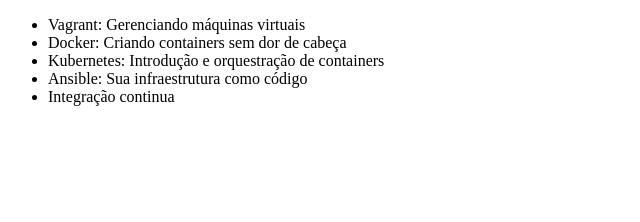
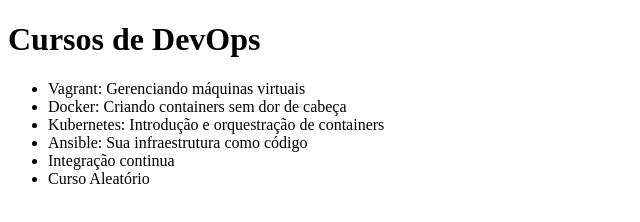
Before and after one commit to Koellfreestyle/Praticando-curso-de-git, a plain HTML site: page index.html in a window 1280 px wide. Shown: the whole page, without its empty margins (0-640 px from the left). Drawn offline with Linux system fonts and the light colour scheme.

Commit message:
primeiro commit do mês 6

```diff
--- a/index.html
+++ b/index.html
@@ -5,12 +5,15 @@
     <title>Lista de Cursos de DevOps da Alura</title>
 </heade>
 <body>
+    <h1>Cursos de DevOps</h1>
+
     <ul>
         <li>Vagrant: Gerenciando máquinas virtuais</li>
         <li>Docker: Criando containers sem dor de cabeça</li>
         <li>Kubernetes: Introdução e orquestração de containers</li>
         <li>Ansible: Sua infraestrutura como código</li>
         <li>Integração continua</li>
+        <li>Curso Aleatório</li>
     </ul>
 </body>
 </html>
```
